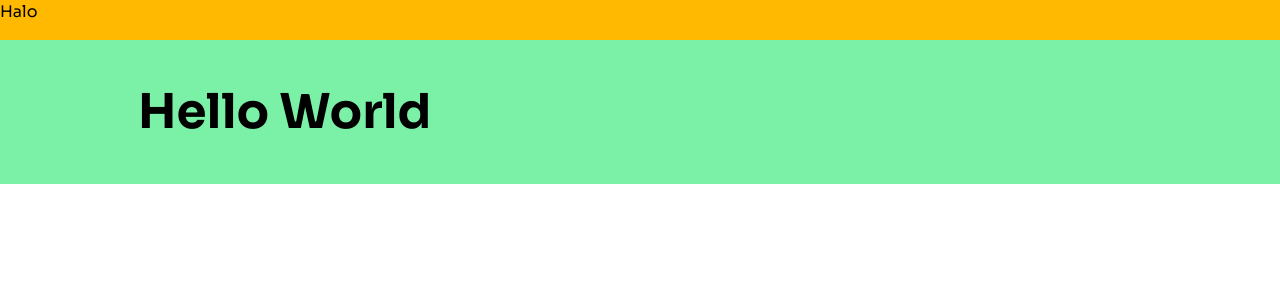
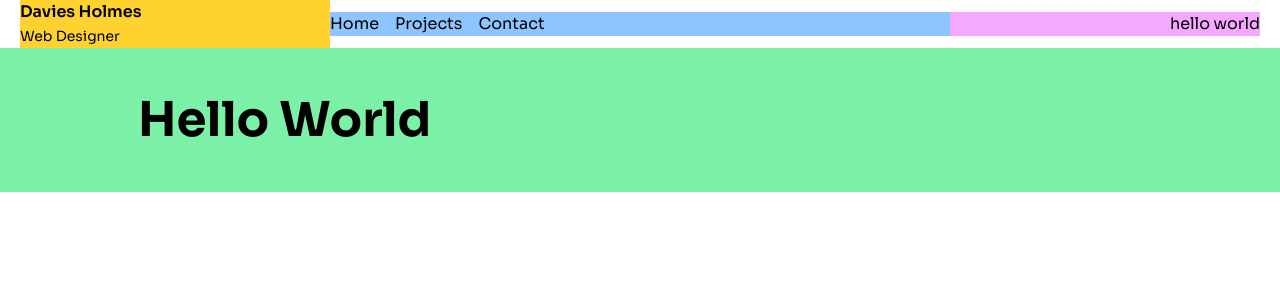
Before and after one commit to michlasul/portfolio, a React (Vite) app: page / in a window 1280 px wide. Shown: the top 300 px of the page. Built offline with nearby package versions, Linux system fonts and the light colour scheme.

Commit message:
Adding header

```diff
--- a/src/components/layouts/Header.jsx
+++ b/src/components/layouts/Header.jsx
@@ -1,5 +1,31 @@
 const Header = () => {
-  return <div className="h-10 bg-amber-400">Halo</div>;
+  return (
+    <header>
+      <div className="flex mx-auto w-full max-w-7xl justify-between items-center px-5">
+        {/* this is your logo */}
+        <div className="basis-[25%] bg-amber-300">
+          <h6 className=" text-md font-semibold">Davies Holmes</h6>
+          <span className="text-sm">Web Designer</span>
+        </div>
+        <div className="basis-[25%] grow bg-blue-300 items-stretch">
+          <ul className="flex gap-x-4">
+            <li>
+              <a href="#">Home</a>
+            </li>
+            <li>
+              <a href="#">Projects</a>
+            </li>
+            <li>
+              <a href="#">Contact</a>
+            </li>
+          </ul>
+        </div>
+        <div className="basis-[25%] flex justify-end bg-fuchsia-300">
+          hello world
+        </div>
+      </div>
+    </header>
+  );
 };
 
 export default Header;
```
